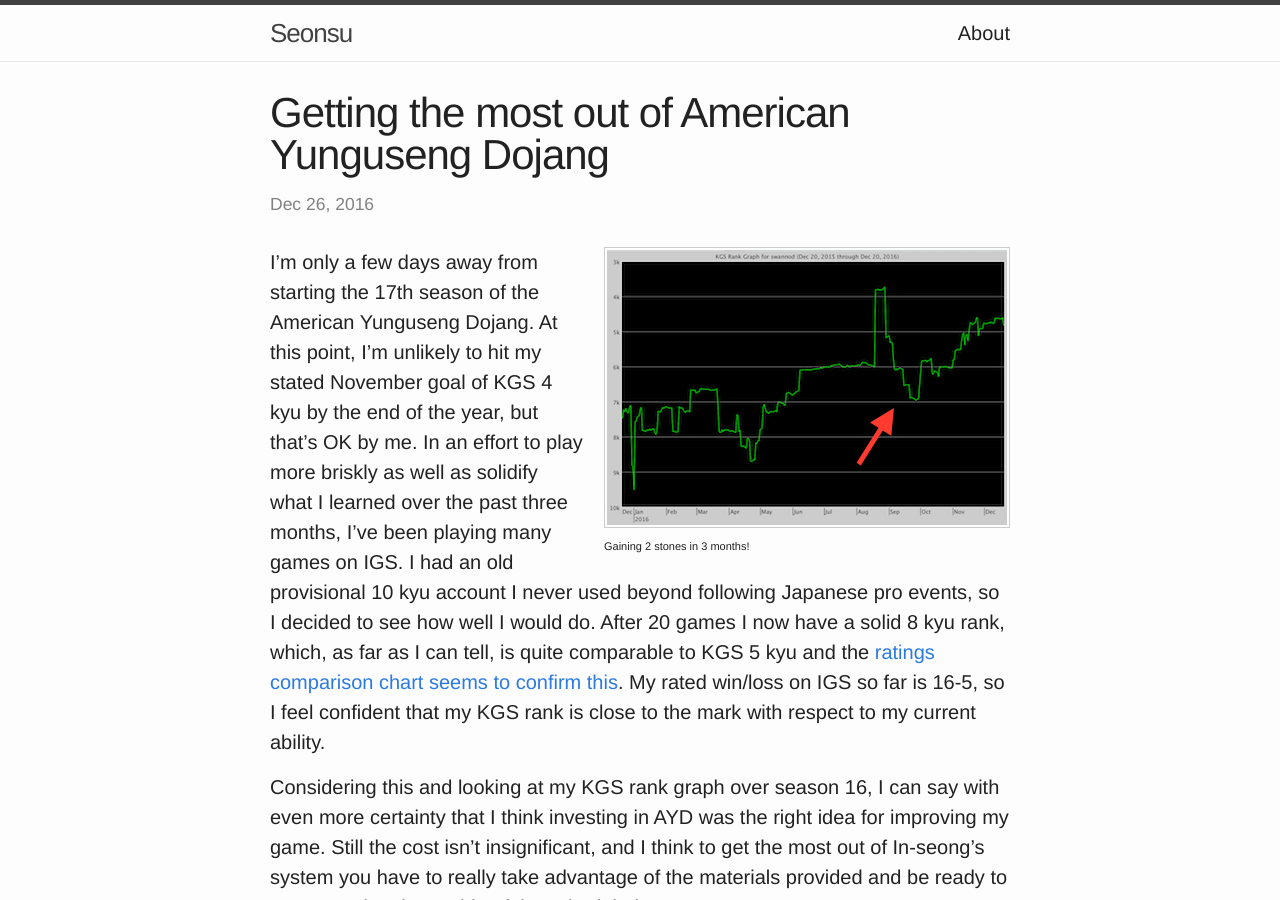
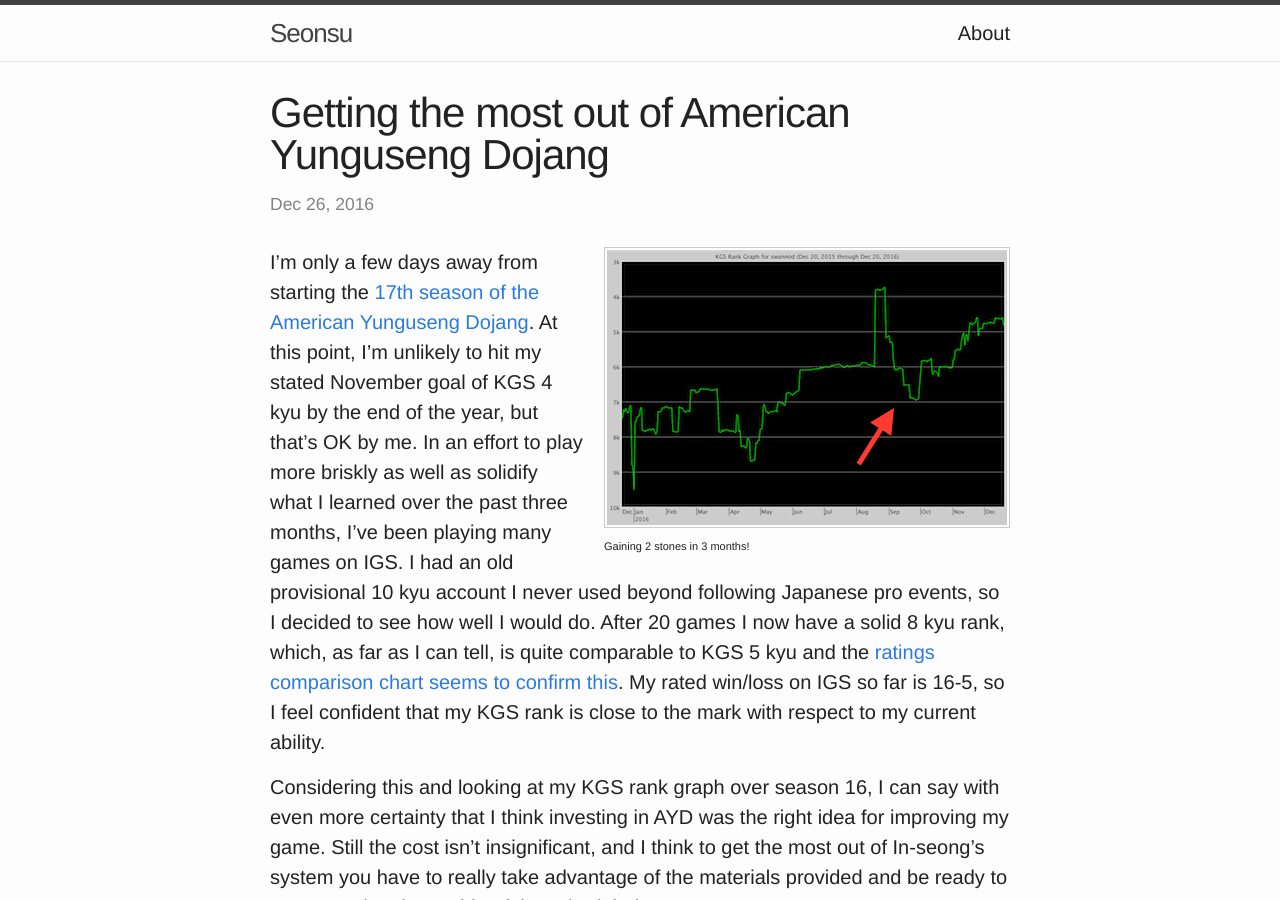
Before and after one commit to rwandezx9/baduk, a Jekyll site: the page built from _posts/2016-12-26-ayd-study.markdown, in a window 1280 px wide and 900 px high. Built offline with Jekyll 4.4.1, drawn with Linux system fonts in a browser that asks for light colours; some web fonts are replaced; some of the changed lines change nothing that is shown.

Commit message:
add link

```diff
--- a/_posts/2016-12-26-ayd-study.markdown
+++ b/_posts/2016-12-26-ayd-study.markdown
@@ -10,15 +10,16 @@
 <p style="font-size: 11px; padding: 0; margin: 0">Gaining 2 stones in 3 months!</p>
 </div>
 
-I'm only a few days away from starting the 17th season of the American
-Yunguseng Dojang. At this point, I'm unlikely to hit my stated
-November goal of KGS 4 kyu by the end of the year, but that's OK by
-me. In an effort to play more briskly as well as solidify what I
-learned over the past three months, I've been playing many games on
-IGS. I had an old provisional 10 kyu account I never used beyond
-following Japanese pro events, so I decided to see how well I
-would do. After 20 games I now have a solid 8 kyu rank, which, as far as
-I can tell, is quite comparable to KGS 5 kyu and the
+I'm only a few days away from starting the
+[17th season of the American Yunguseng Dojang](http://ayd.yunguseng.com). At
+this point, I'm unlikely to hit my stated November goal of KGS 4 kyu
+by the end of the year, but that's OK by me. In an effort to play more
+briskly as well as solidify what I learned over the past three months,
+I've been playing many games on IGS. I had an old provisional 10 kyu
+account I never used beyond following Japanese pro events, so I
+decided to see how well I would do. After 20 games I now have a solid
+8 kyu rank, which, as far as I can tell, is quite comparable to KGS 5
+kyu and the
 [ratings comparison chart seems to confirm this](http://senseis.xmp.net/?RankWorldwideComparison). My
 rated win/loss on IGS so far is 16-5, so I feel confident that my KGS
 rank is close to the mark with respect to my current ability.
```
